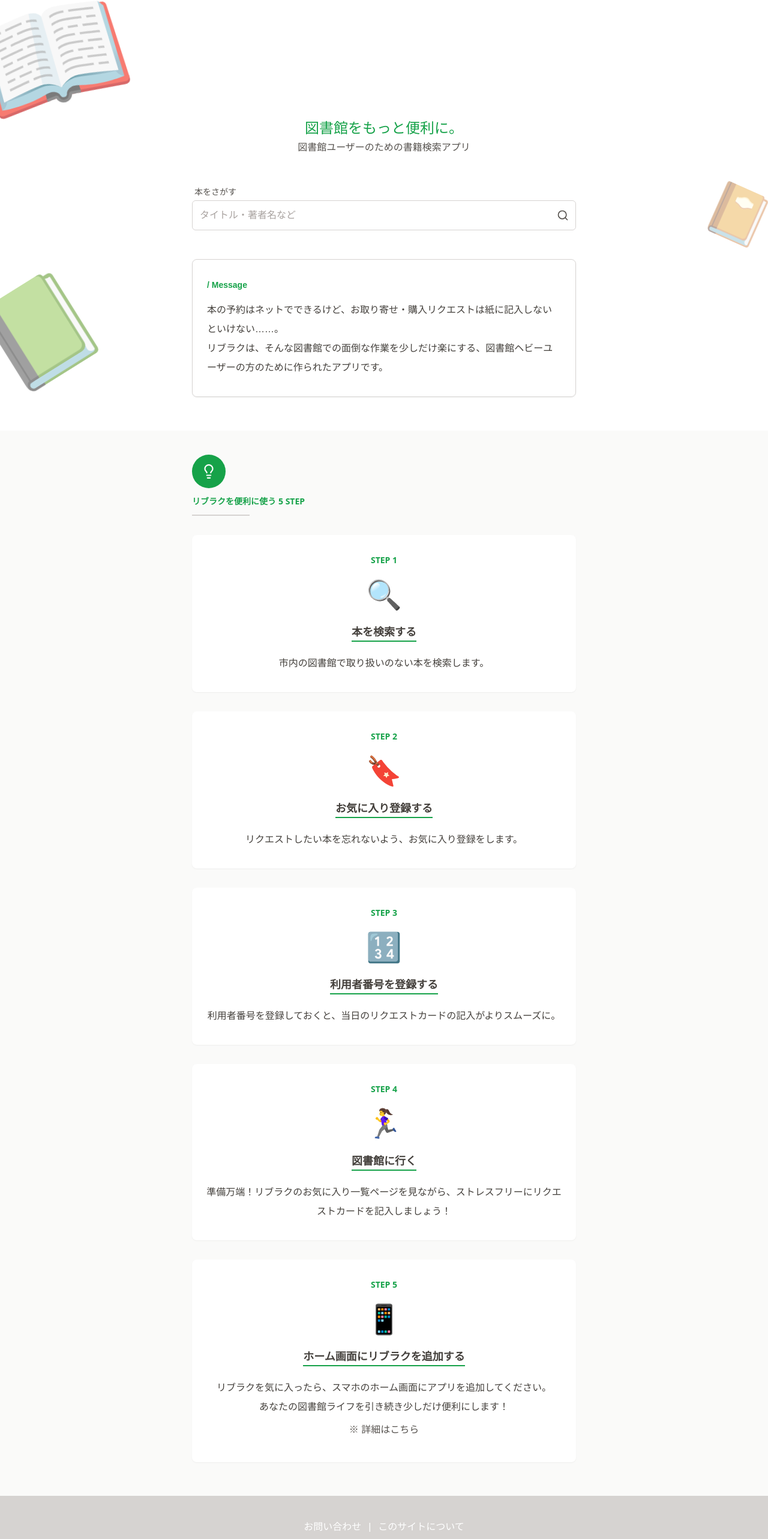
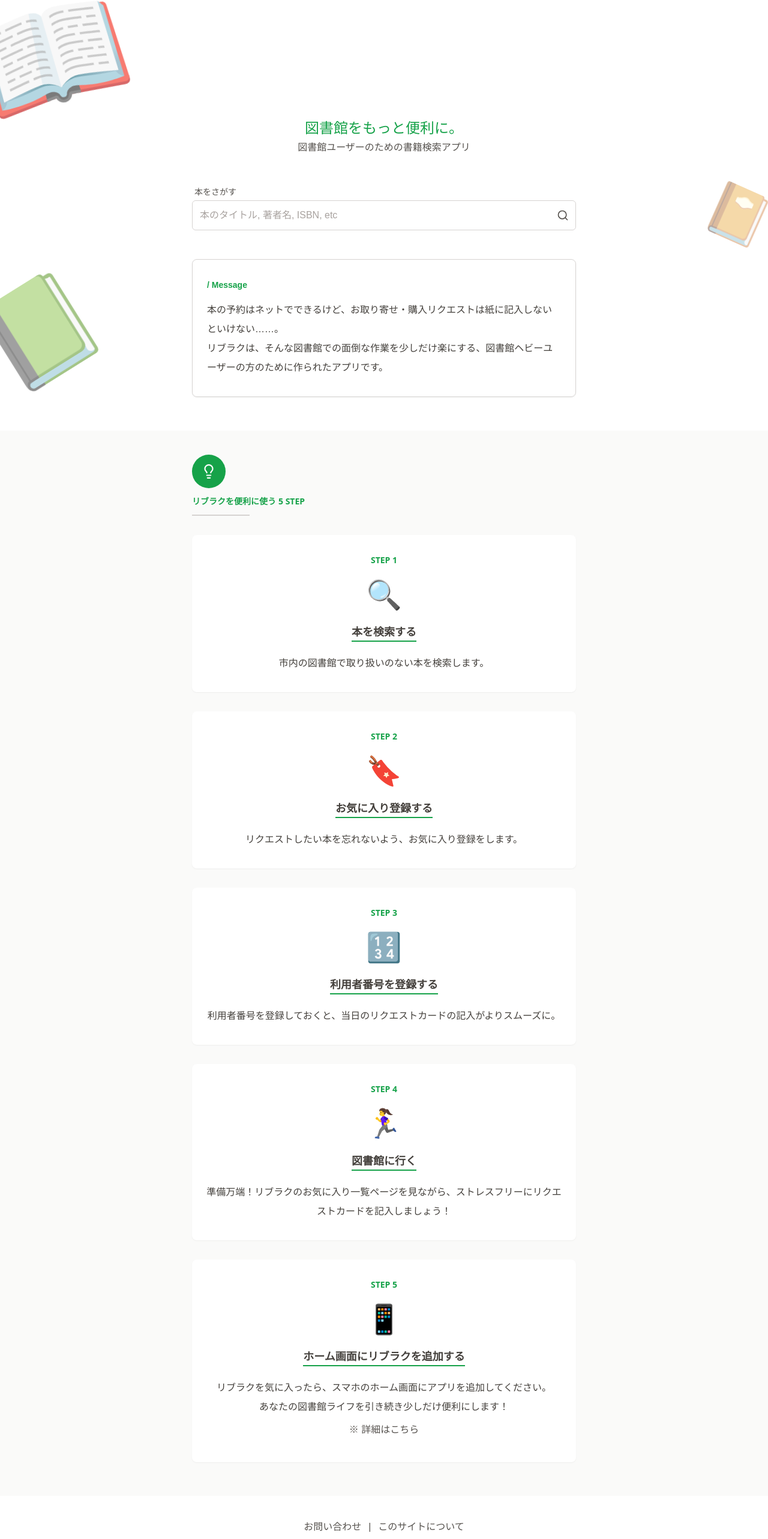
Before and after one commit to kagomen/libraku, a React (Vite) app: page / in a window 1280 px wide. Shown: the part 90-2656 px from the top of the page at 60% size. Built offline with nearby package versions, Linux system fonts and the light colour scheme; a web font is replaced by a local one.

Commit message:
アニメーションの追加

```diff
--- a/src/App.jsx
+++ b/src/App.jsx
@@ -1,14 +1,27 @@
 import Header from '@/components/layout/Header'
 import Footer from '@/components/layout/Footer'
-import { Outlet, ScrollRestoration } from 'react-router-dom'
+import { Outlet, ScrollRestoration, useLocation } from 'react-router-dom'
+import { motion, AnimatePresence } from 'framer-motion'
 
 export default function App() {
+  const { pathname } = useLocation()
+
   return (
+    <AnimatePresence mode="wait">
       <div className="min-h-dvh">
         <ScrollRestoration />
         <Header />
+        <motion.div
+          key={pathname}
+          initial={{ opacity: 0 }}
+          animate={{ opacity: 1 }}
+          exit={{ opacity: 0 }}
+          transition={{ duration: 1 }}
+        >
           <Outlet />
+        </motion.div>
         <Footer />
       </div>
+    </AnimatePresence>
   )
 }
--- a/src/components/SearchBar.jsx
+++ b/src/components/SearchBar.jsx
@@ -41,18 +41,12 @@ const SearchBar = (props) => {
   }, [location.pathname, setKeyword])
 
   return (
-    <div className="my-4">
-      {/* トップページの時のみ「本をさがす」を表示 */}
-      {location.pathname == '/' && (
-        <label htmlFor="searchKeyword" className="mb-1 block pl-1 text-sm">
-          本をさがす
-        </label>
-      )}
+    <div>
       <form onSubmit={handleSubmit(onSubmit)} className="relative flex items-center">
         <Input
           id="searchKeyword"
           type="text"
-          placeholder="タイトル・著者名など"
+          placeholder="本のタイトル, 著者名, ISBN, etc"
           {...register('searchKeyword')}
           className={props.className}
         />
--- a/src/components/hero-section/HeroSection.jsx
+++ b/src/components/hero-section/HeroSection.jsx
@@ -1,3 +1,4 @@
+import UpMotion from '@/components/motion/UpMotion'
 import ResponsiveWrapper from '../ResponsiveWrapper'
 import SearchBar from '../SearchBar'
 import BookEmoji from './BookEmoji'
@@ -7,13 +8,24 @@ function HeroSection() {
   return (
     <div className="bg-white pb-14">
       <ResponsiveWrapper>
-        <div className="relative z-10 flex flex-col gap-8 pt-56">
+        <div className="relative z-10 flex flex-col gap-12 pt-56">
+          <UpMotion delay="0">
             <div className="text-center">
               <h2 className="text-2xl font-medium text-primary">図書館をもっと便利に。</h2>
               <p>図書館ユーザーのための書籍検索アプリ</p>
             </div>
+          </UpMotion>
+          <UpMotion delay="0.4">
+            <div>
+              <label htmlFor="searchKeyword" className="mb-1 block pl-1 text-sm">
+                本をさがす
+              </label>
               <SearchBar className="bg-white/50 py-6 backdrop-blur" />
+            </div>
+          </UpMotion>
+          <UpMotion delay="0.8">
             <Message className="bg-white/50 backdrop-blur" />
+          </UpMotion>
         </div>
         <div className="absolute">
           <span className="font-NotoColorEmoji animate-float-slow fixed -left-8 top-16 -rotate-[16deg] transform opacity-70">
--- a/src/components/layout/Footer.jsx
+++ b/src/components/layout/Footer.jsx
@@ -3,13 +3,13 @@ import { Button } from '@/components/ui/button'
 
 export default function Footer() {
   return (
-    <div className="sticky top-full flex h-[140px] w-full flex-col items-center justify-center gap-y-5 bg-stone-300">
-      <div className="flex items-center justify-center gap-3 text-white">
-        <Button variant="link" className="text-white">
+    <div className="sticky top-full flex h-[140px] w-full flex-col items-center justify-center gap-y-5 backdrop-blur">
+      <div className="flex items-center justify-center gap-3">
+        <Button variant="link">
           <Link to={'/contact'}>お問い合わせ</Link>
         </Button>
         <span>|</span>
-        <Button variant="link" className="text-white">
+        <Button variant="link">
           <Link to={'/about'}>このサイトについて</Link>
         </Button>
       </div>
--- a/src/components/layout/Header.jsx
+++ b/src/components/layout/Header.jsx
@@ -23,7 +23,6 @@ export default function Header() {
           <Library strokeWidth={3.5} size={22} />
           <p className="text-lg font-bold">リブラク</p>
         </Link>
-        {path != '/' && (
         <div className="text-foreground">
           <Button variant="ghost" className="p-1" onClick={() => setIsOpen(!isOpen)}>
             <div className="relative h-6 w-6">
@@ -33,6 +32,7 @@ export default function Header() {
                     key="close"
                     initial={{ scale: 0.5, opacity: 0 }}
                     animate={{ scale: 1, opacity: 1 }}
+                    exit={{ opacity: 0, transition: { duration: '0.01' } }}
                     className="absolute inset-0 flex items-center justify-center"
                   >
                     <X />
@@ -42,6 +42,7 @@ export default function Header() {
                     key="search"
                     initial={{ scale: 0.5, opacity: 0 }}
                     animate={{ scale: 1, opacity: 1 }}
+                    exit={{ opacity: 0, transition: { duration: '0.01' } }}
                     className="absolute inset-0 flex items-center justify-center"
                   >
                     <Search />
@@ -51,17 +52,17 @@ export default function Header() {
             </div>
           </Button>
         </div>
-        )}
       </div>
       <AnimatePresence>
         {isOpen && (
           <motion.div
-            initial={{ height: 0, opacity: 0 }}
+            initial={{ height: 0, opacity: 0.2 }}
             animate={{ height: 'auto', opacity: 1 }}
+            exit={{ opacity: 0, transition: { duration: '0.01' } }}
             transition={{ duration: 0.3 }}
-            className="sticky top-[64px] z-50 overflow-hidden border-b bg-white "
+            className="fixed left-0 right-0 top-[64px] z-50 overflow-hidden border-b bg-white "
           >
-            <ResponsiveWrapper className="py-1">
+            <ResponsiveWrapper className="py-4">
               <SearchBar />
             </ResponsiveWrapper>
           </motion.div>
--- /dev/null
+++ b/src/components/motion/SideMotion.jsx
@@ -0,0 +1,16 @@
+import { motion } from 'framer-motion'
+
+function SideMotion({ children, delay = 0.2 }) {
+  return (
+    <motion.div
+      initial={{ opacity: 0, x: -60 }}
+      whileInView={{ opacity: 1, x: 0 }}
+      transition={{ duration: 1.2, delay: delay, ease: 'easeInOut' }}
+      viewport={{ once: true }}
+    >
+      {children}
+    </motion.div>
+  )
+}
+
+export default SideMotion
--- /dev/null
+++ b/src/components/motion/UpMotion.jsx
@@ -0,0 +1,16 @@
+import { motion } from 'framer-motion'
+
+function UpMotion({ children, delay = 0.2 }) {
+  return (
+    <motion.div
+      initial={{ opacity: 0, y: 60 }}
+      whileInView={{ opacity: 1, y: 0 }}
+      transition={{ duration: 1.2, delay: delay, ease: 'easeInOut' }}
+      viewport={{ once: true }}
+    >
+      {children}
+    </motion.div>
+  )
+}
+
+export default UpMotion
--- a/src/components/usage-section/UsageSection.jsx
+++ b/src/components/usage-section/UsageSection.jsx
@@ -3,16 +3,21 @@ import ResponsiveWrapper from '../ResponsiveWrapper'
 import { Button } from '../ui/button'
 import { Card, CardContent } from '../ui/card'
 import Emoji from './Emoji'
+import UpMotion from '@/components/motion/UpMotion'
 import Step from './Step'
 import ColumnTitle from '@/components/ColumnTitle'
+import SideMotion from '../motion/SideMotion'
 
 function UsageSection() {
   return (
     <div className="z-80 relative bg-background pb-14 pt-10">
       <ResponsiveWrapper className="space-y-8">
+        <SideMotion>
           <ColumnTitle>
             リブラクを便利に使う<span className="pl-1 font-sans">5 STEP</span>
           </ColumnTitle>
+        </SideMotion>
+        <UpMotion>
           <Card className="space-y-5 border-none">
             <Step step="1" />
             <Emoji step="1" />
@@ -21,6 +26,8 @@ function UsageSection() {
               <p>市内の図書館で取り扱いのない本を検索します。</p>
             </CardContent>
           </Card>
+        </UpMotion>
+        <UpMotion>
           <Card className="space-y-5 border-none">
             <Step step="2" />
             <Emoji step="2" />
@@ -29,6 +36,8 @@ function UsageSection() {
               <p>リクエストしたい本を忘れないよう、お気に入り登録をします。</p>
             </CardContent>
           </Card>
+        </UpMotion>
+        <UpMotion>
           <Card className="space-y-5 border-none">
             <Step step="3" />
             <Emoji step="3" />
@@ -37,6 +46,8 @@ function UsageSection() {
               <p>利用者番号を登録しておくと、当日のリクエストカードの記入がよりスムーズに。</p>
             </CardContent>
           </Card>
+        </UpMotion>
+        <UpMotion>
           <Card className="space-y-5 border-none">
             <Step step="4" />
             <Emoji step="4" />
@@ -47,6 +58,8 @@ function UsageSection() {
               </p>
             </CardContent>
           </Card>
+        </UpMotion>
+        <UpMotion>
           <Card className="space-y-5 border-none">
             <Step step="5" />
             <Emoji step="5" />
@@ -57,6 +70,7 @@ function UsageSection() {
               <Button variant="link">※ 詳細はこちら</Button>
             </CardContent>
           </Card>
+        </UpMotion>
       </ResponsiveWrapper>
     </div>
   )
--- a/src/routes/ContactSuccessPage.jsx
+++ b/src/routes/ContactSuccessPage.jsx
@@ -14,7 +14,7 @@ const ContactSuccessPage = () => {
         <Player autoplay loop src={Animation} className="h-[240px] w-[240px]" />
         <Link to="/">
           <Button variant="link" className="mx-auto flex w-fit items-center justify-center gap-2">
-            <ChevronsLeft size="24" className="translate-y-[1px]" />
+            <ChevronsLeft size="24" strokeWidth="1.6" className="translate-y-[1px]" />
             トップページに戻る
           </Button>
         </Link>
```
Lines whose indentation alone changed are shown as unchanged.
